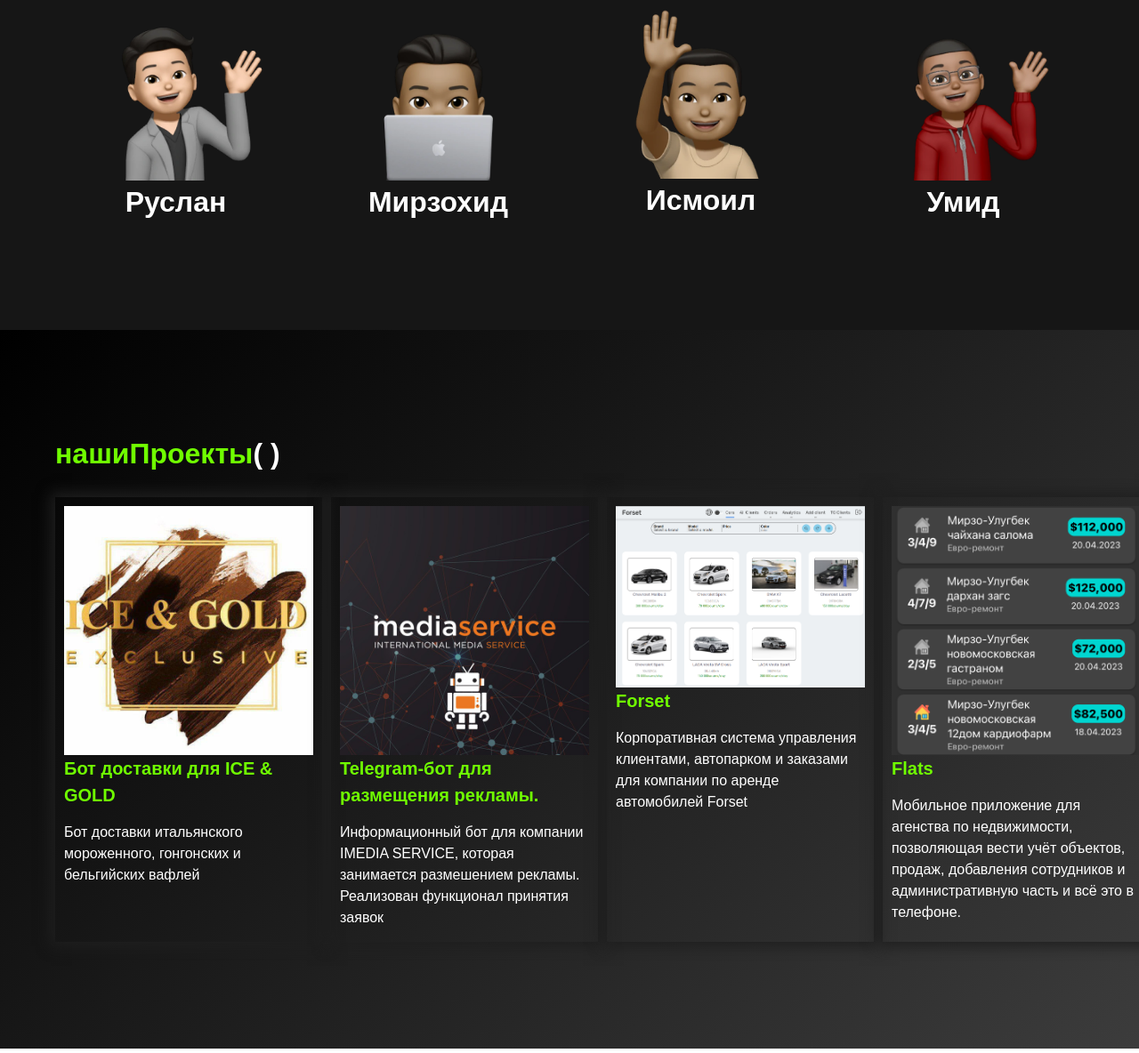
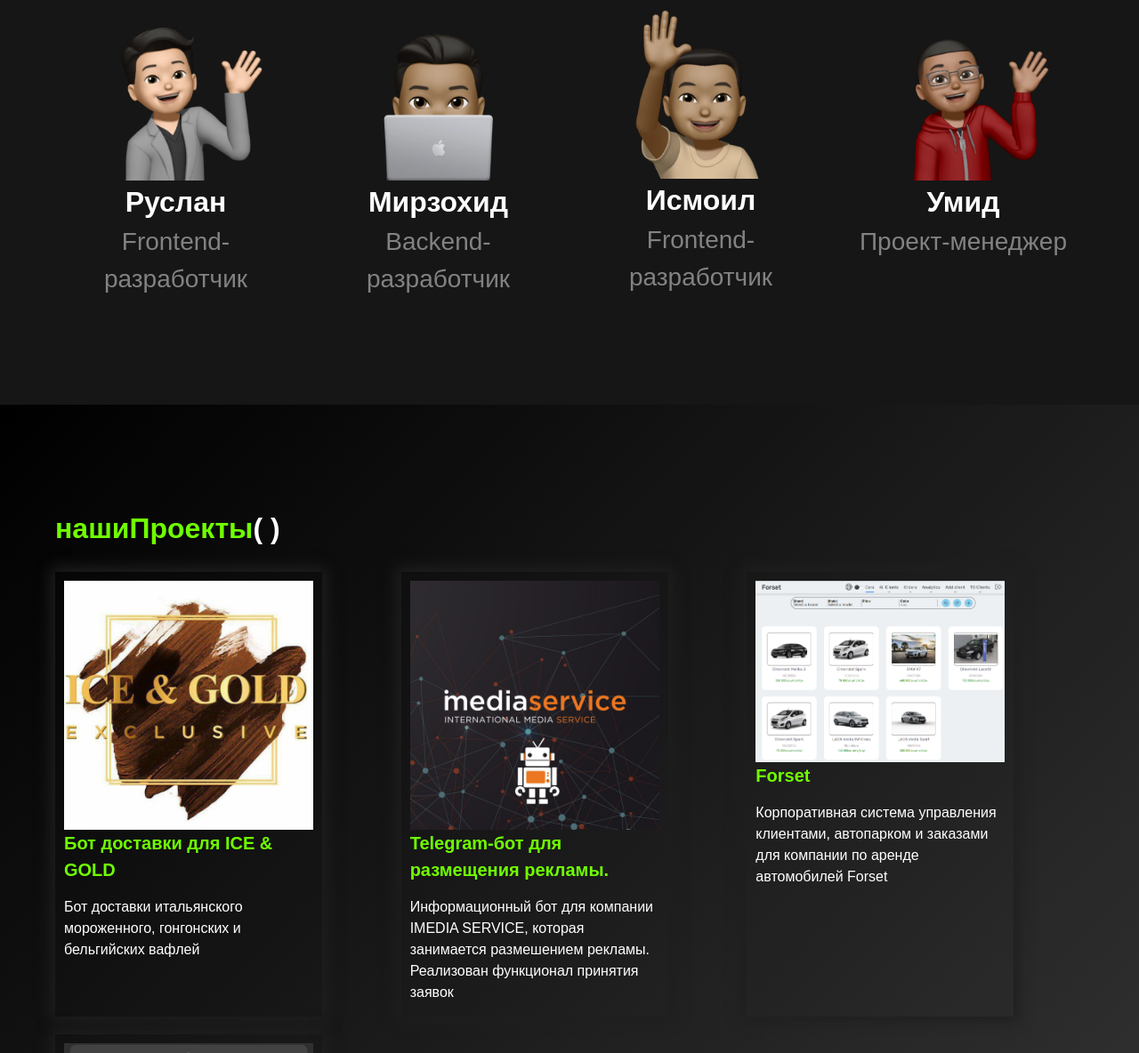
Before and after one commit to dmitriyl99/dmitriyl99.github.io, a plain HTML site: page index.html in a window 1280 px wide. Shown: the part 1616-2800 px from the top of the page at 89% size. Drawn offline with nearby package versions, Linux system fonts and the light colour scheme.

Commit message:
Add responsive

```diff
--- a/index.html
+++ b/index.html
@@ -35,7 +35,7 @@
                     </a>
                     <a href="https://github.com/dmitriyl99" target="_blank" class="nav-society-link"><img
                             src="/assets/img/github-mark-white.png" alt="">Github</a>
-                    <a href="" class="nav-society-link"><img src="/assets/img/mail.png" alt="">Contact Me</a>
+                    <a href="tel:+998943939930" class="nav-society-link"><img src="/assets/img/mail.png" alt="">Contact Me</a>
                 </div>
             </header>
             <div class="about-main-content">
@@ -71,7 +71,7 @@
                 </div>
             </div>
             <div class="about-me-content row">
-                <div class="col-6">
+                <div class="col-lg-6 col-md-12">
                     <h2 class="about-me__header" id="about">обоМне<span class="text-white">( )</span></h2>
                     <p class="about-me__text">Fullstack-разработчик и Data Engineer из Узбекистана.
                         Выполнял разнообразные проекты на заказ, начиная от простых лендингов, до корпоративных системы
@@ -81,7 +81,7 @@
                         объёмов данных, взаимодейтсвию данных с аналитическими платформами и ML-разработкой.</p>
                     <p>Представляю команду разработчиков разного профиля.</p>
                 </div>
-                <div class="col-6"></div>
+                <div class="col-lg-6 col-md-12"></div>
             </div>
         </div>
     </section>
@@ -98,6 +98,9 @@
                             <div class="team-member__name">
                                 Руслан
                             </div>
+                            <div class="team_member__position">
+                                Frontend-разработчик
+                            </div>
                         </div>
                     </div>
                     <div class="col-lg-3 col-md-6 col-sm-12">
@@ -107,6 +110,9 @@
                             </div>
                             <div class="team-member__name">
                                 Мирзохид
+                            </div>
+                            <div class="team_member__position">
+                                Backend-разработчик
                             </div>
                         </div>
                     </div>
@@ -118,6 +124,9 @@
                             <div class="team-member__name">
                                 Исмоил
                             </div>
+                            <div class="team_member__position">
+                                Frontend-разработчик
+                            </div>
                         </div>
                     </div>
                     <div class="col-lg-3 col-md-6 col-sm-12">
@@ -127,6 +136,9 @@
                             </div>
                             <div class="team-member__name">
                                 Умид
+                            </div>
+                            <div class="team_member__position">
+                                Проект-менеджер
                             </div>
                         </div>
                     </div>
--- a/main.css
+++ b/main.css
@@ -44,6 +44,7 @@ header .nav-society-link {
     display: flex;
     justify-content: space-between;
     align-items: center;
+    margin-left: 10px;
 }
 
 .nav-society-link img {
@@ -145,12 +146,18 @@ header .nav-society-link {
     font-weight: bold;
 }
 
+.team_member__position {
+    font-size: 28px;
+    text-align: center;
+    color: #828282;
+}
+
 .projects-wrapper {
     display: grid;
-    grid-template-columns: repeat(4, 1fr);
-    grid-template-rows: repeat(1, 1fr);
+    grid-template-columns: repeat(auto-fit, minmax(300px, 1fr));
+    grid-auto-rows: 1fr;
     grid-column-gap: 10px;
-    grid-row-gap: 10px;
+    grid-row-gap: 20px;
     margin-top: 30px;
     grid-auto-rows: 1fr;
 }
@@ -183,3 +190,21 @@ header .nav-society-link {
     max-height: 280px;
     object-fit: cover;
 }
+
+
+
+@media only screen and (max-width: 460px) {
+    .experience {
+        flex-direction: column;
+    }
+}
+
+/* @media only screen and (min-width: 600px) {
+    .projects-wrapper {
+        grid-template-columns: repeat(2, 1fr);
+    }
+}
+
+@media only screen and (min-width: 900px) {
+    .projects-wrapper { grid-template-columns: repeat(3, 1fr); }
+  } */
```
